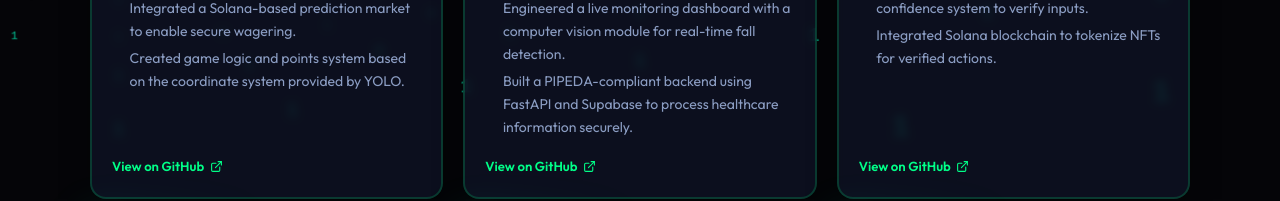
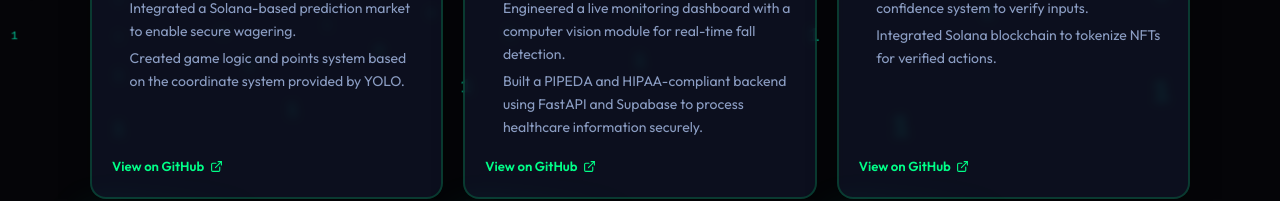
Before and after one commit to ZayaanB/Zayaan, a Next.js app: page /ZayaanBhanwadia/projects in a window 1280 px wide. Shown: the part 655-856 px from the top of the page. Built offline with nearby package versions, Linux system fonts and the light colour scheme.

Commit message:
Update compliance status in project description

```diff
--- a/app/projects/page.tsx
+++ b/app/projects/page.tsx
@@ -37,7 +37,7 @@ const projects = [
     bullets: [
       'Developed an AI clinical assistant using IBM Watsonx APIs to automate patient check-ins and structure data.',
       'Engineered a live monitoring dashboard with a computer vision module for real-time fall detection.',
-      'Built a PIPEDA-compliant backend using FastAPI and Supabase to process healthcare information securely.',
+      'Built a PIPEDA and HIPAA-compliant backend using FastAPI and Supabase to process healthcare information securely.',
     ],
     link: 'https://github.com/ZayaanB/Halo-Healthcare',
     image: haloImg,
```
